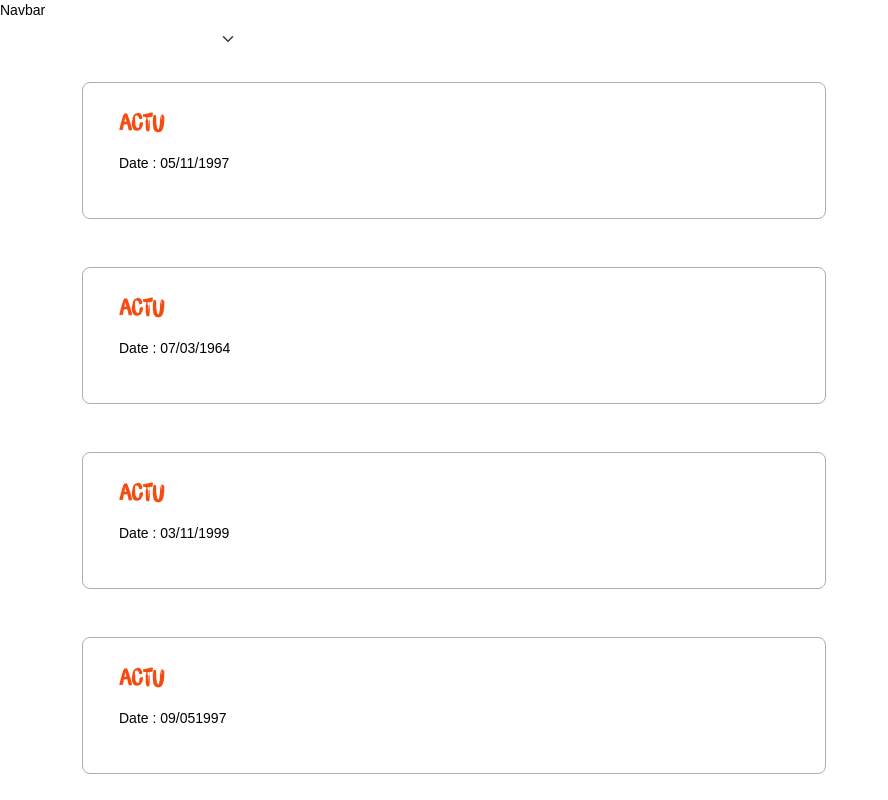
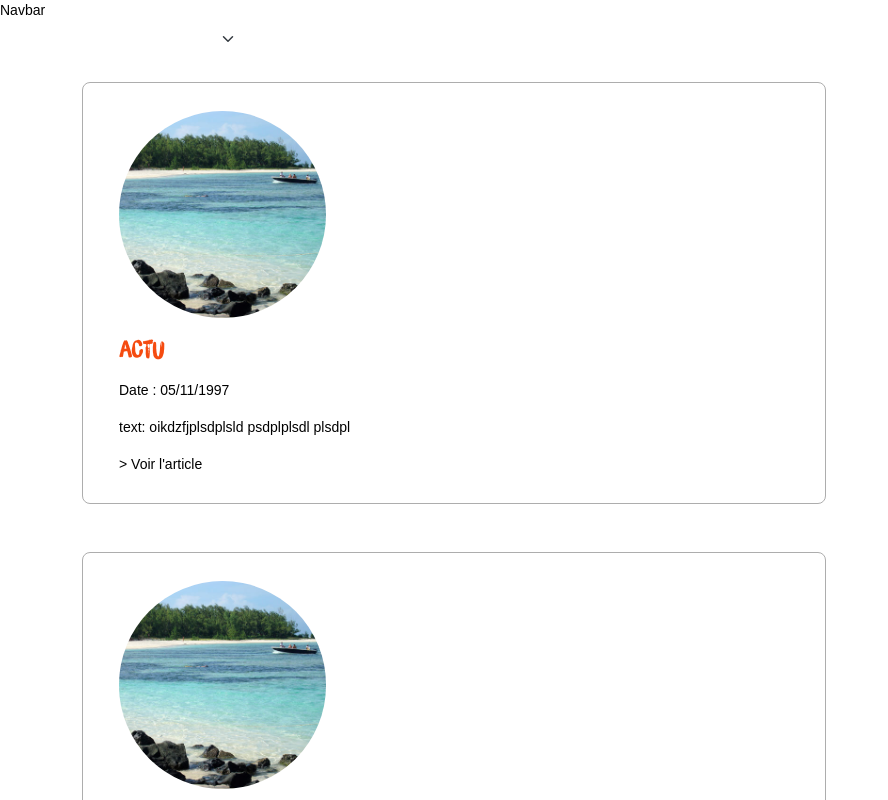
Before and after one commit to jcboy/Mauritius, a React (Create React App) app in the folder client/: page /news in a window 1280 px wide. Shown: the top 800 px of the page, without its empty margins (0-888 px from the left). Built offline with nearby package versions, Linux system fonts and the light colour scheme; a web font is replaced by a local one.

Commit message:
add text

```diff
--- a/client/src/pages/News/News.js
+++ b/client/src/pages/News/News.js
@@ -2,13 +2,13 @@ import React, {useState} from "react";
 import {Component} from "react";
 import './../../styles/activities.css';
 import thumb01 from "../../assets/images/thumb-01.jpg";
-/*import {Link} from "react-router-dom";*/
+import {Link} from "react-router-dom";
 
 export const News = () => {
 
 
     const [news, setNews] = useState([
-        {id: 1, title: 'actu', date: "05/11/1997", text: 'oikdzfjplsdplsld psdplplsdl plsdpl', link: "okdfokok"},
+        {id: 1, title: 'actu', date: "05/11/1997", text: 'oikdzfjplsdplsld psdplplsdl plsdpl', link: "https://www.vanilla-islands.org/les-iles/ile-maurice/"},
         {id: 2, title: 'actu', date: "07/03/1964", text: 'oikdzfj odsokdok doksokdsk kodsodok', link: "odokfo"},
         {id: 3, title: 'actu', date: "03/11/1999", text: 'oikdzfj dsodkosd kodskdokds okdsodsk ', link: "okfdsok"},
         {id: 4, title: 'actu', date: "09/051997", text: 'oikdzfjfd kfdodfok dokjfkdfo dfokdof', link: "okfdkf"},
@@ -29,30 +29,22 @@ export const News = () => {
             {news.map(item => (
                 <div className="item  mb-5" key={news}>
                     <div className="col-md-8 desc-content">
-                        <div className="wrapper ">
+                        <div className="wrapper">
+                            <div className="row">
+                                <div className="col-md-4 img-content">
+                                    <img src={thumb01} alt=""/>
+                                </div>
+                            </div>
                             <h3 className="h3 red">
                                 {item.title}
                             </h3>
                             <p>Date : {item.date} </p>
+                            <p>text: {item.text} </p>
+                            <Link to={item.link}>&gt; Voir l'article </Link>
                         </div>
                     </div>
                 </div>
 
-
-                /*
-
-                    <div className="row">
-                        <div className="col-md-4 img-content">
-                            <img src={thumb01} alt=""/>
-                        </div>
-
-
-                                <p>
-
-                                </p>
-                                <Link to="/">&gt; Voir l'article</Link>
-                            </div>
-                */
 
 
             ))};
```
Also changed, not shown: client/src/styles/activities.css (line endings or trailing spaces), 1 other file (tests, documents, lock files or other folders).
